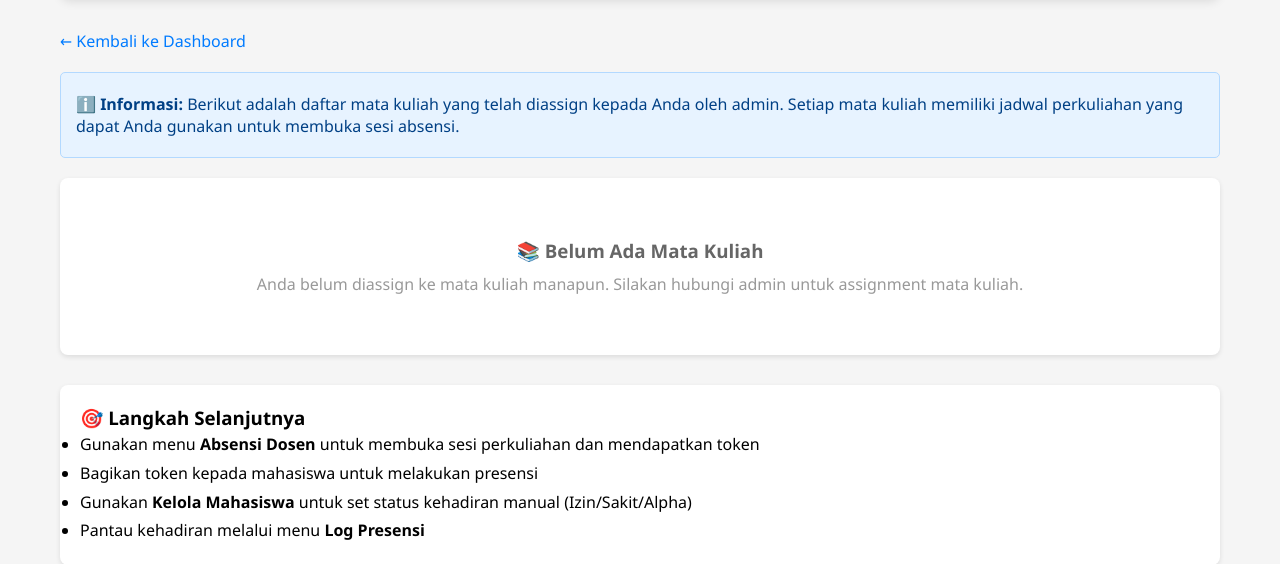
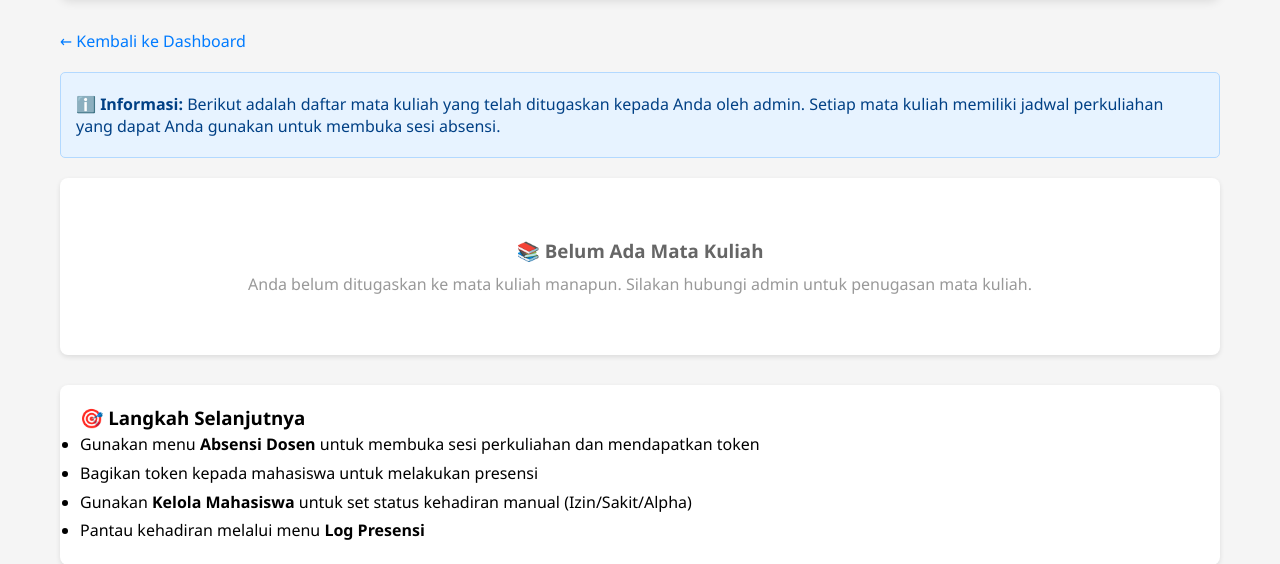
Before and after one commit to Yazechi/Project-Sistem-Presensi, a PHP site: page /modules/dosen/jadwal.php in a window 1280 px wide. Shown: the part 122-686 px from the top of the page. Run offline with PHP 8.4, Linux system fonts and the light colour scheme; the visitor is signed in with stand-in values (Sample User, id 1); data comes from the database, SQL or seed files in the repository.

Commit message:
Fix Indonesian spelling and grammar
Co-authored-by: Yazechi <170313975+Yazechi@users.noreply.github.com>

```diff
--- a/modules/admin/kelola_jadwal.php
+++ b/modules/admin/kelola_jadwal.php
@@ -259,7 +259,7 @@ $dosen_list = getAllDosen();
 
         <div class="info-box">
             <h4>ℹ️ Informasi</h4>
-            <p>Halaman ini digunakan untuk membuat jadwal kuliah dan mengassign dosen ke mata kuliah tertentu. Setiap jadwal akan menjadi "room" tempat dosen membuka sesi dan mahasiswa melakukan presensi.</p>
+            <p>Halaman ini digunakan untuk membuat jadwal kuliah dan menugaskan dosen ke mata kuliah tertentu. Setiap jadwal akan menjadi "room" tempat dosen membuka sesi dan mahasiswa melakukan presensi.</p>
         </div>
 
         <?php if ($message): ?>
--- a/modules/dosen/dashboard.php
+++ b/modules/dosen/dashboard.php
@@ -52,7 +52,7 @@ $username = $_SESSION['username'] ?? '';
         <div class="info-grid">
             <div class="info-card">
                 <h3>📚 Mata Kuliah Saya</h3>
-                <p>Lihat semua mata kuliah yang telah diassign kepada Anda beserta jadwal perkuliahan lengkap.</p>
+                <p>Lihat semua mata kuliah yang telah ditugaskan kepada Anda beserta jadwal perkuliahan lengkap.</p>
                 <p style="margin-top: 10px;">
                     <a href="jadwal.php" style="display: inline-block; padding: 8px 16px; background-color: #6f42c1; color: white; text-decoration: none; border-radius: 4px;">Lihat Mata Kuliah</a>
                 </p>
--- a/modules/dosen/jadwal.php
+++ b/modules/dosen/jadwal.php
@@ -166,13 +166,13 @@ foreach ($jadwal_list as $jadwal) {
         <a href="/modules/dosen/dashboard.php" class="back-link">← Kembali ke Dashboard</a>
 
         <div class="info-box">
-            <p><strong>ℹ️ Informasi:</strong> Berikut adalah daftar mata kuliah yang telah diassign kepada Anda oleh admin. Setiap mata kuliah memiliki jadwal perkuliahan yang dapat Anda gunakan untuk membuka sesi absensi.</p>
+            <p><strong>ℹ️ Informasi:</strong> Berikut adalah daftar mata kuliah yang telah ditugaskan kepada Anda oleh admin. Setiap mata kuliah memiliki jadwal perkuliahan yang dapat Anda gunakan untuk membuka sesi absensi.</p>
         </div>
 
         <?php if (empty($courses)): ?>
             <div class="empty-state">
                 <h3>📚 Belum Ada Mata Kuliah</h3>
-                <p>Anda belum diassign ke mata kuliah manapun. Silakan hubungi admin untuk assignment mata kuliah.</p>
+                <p>Anda belum ditugaskan ke mata kuliah manapun. Silakan hubungi admin untuk penugasan mata kuliah.</p>
             </div>
         <?php else: ?>
             <div class="course-grid">
```
Also changed, not shown: NEW_FEATURES.md (+2 -2 lines).
